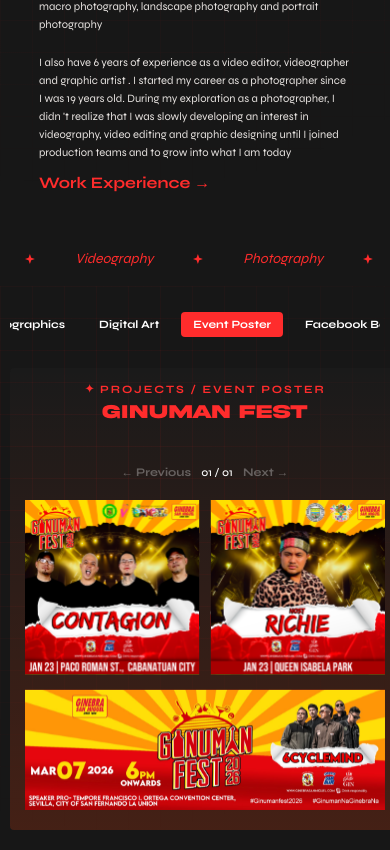
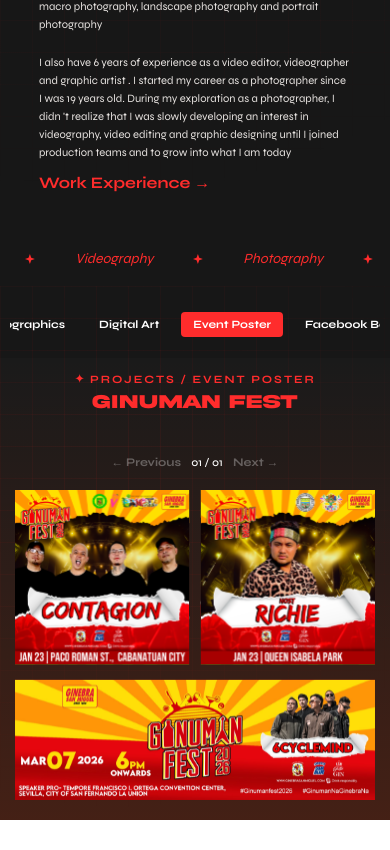
Before and after one commit to xxonesse/JIYPortfolio, a React (Vite) app: page / in a window 390 px wide. Shown: the part 1038-1888 px from the top of the page. After the commit the page ends 1858 px from the top, so only its background shows below. Built offline with nearby package versions, Linux system fonts and the light colour scheme; a web font is replaced by a local one.

Commit message:
remove portfolio margin

```diff
--- a/src/styles/Portfolio.css
+++ b/src/styles/Portfolio.css
@@ -67,7 +67,6 @@
 .display-area {
   flex: 1;
   background-color: #ffffff03;
-  border-radius: 4px;
   position: relative;
   display: flex;
   flex-direction: column;
@@ -235,7 +234,7 @@
   }
 
   .display-area {
-    margin: 10px 10px 20px 10px;
+    /* margin: 10px 10px 20px 10px; */
     width: 100%;
     height: auto;
   }
```
